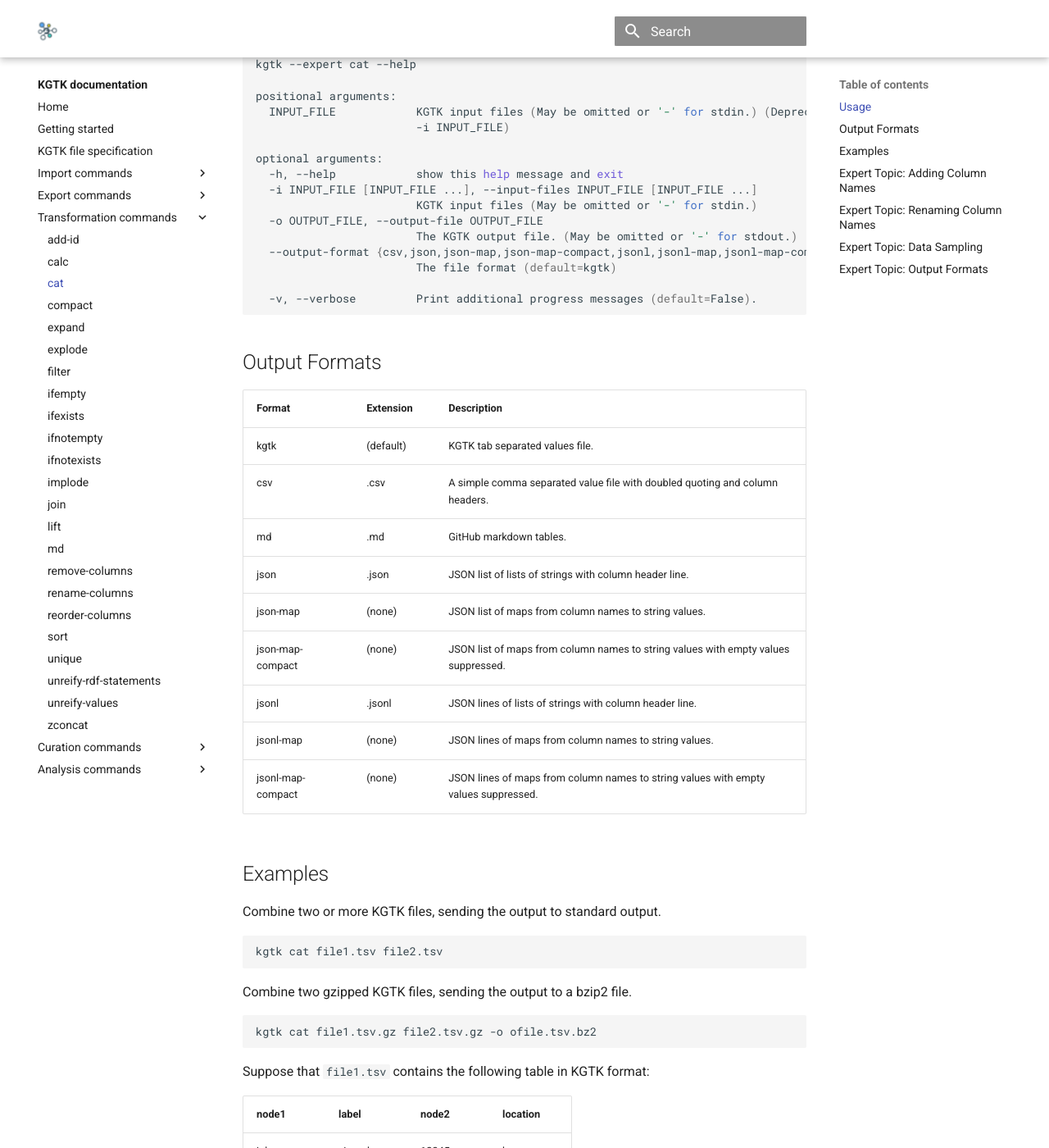
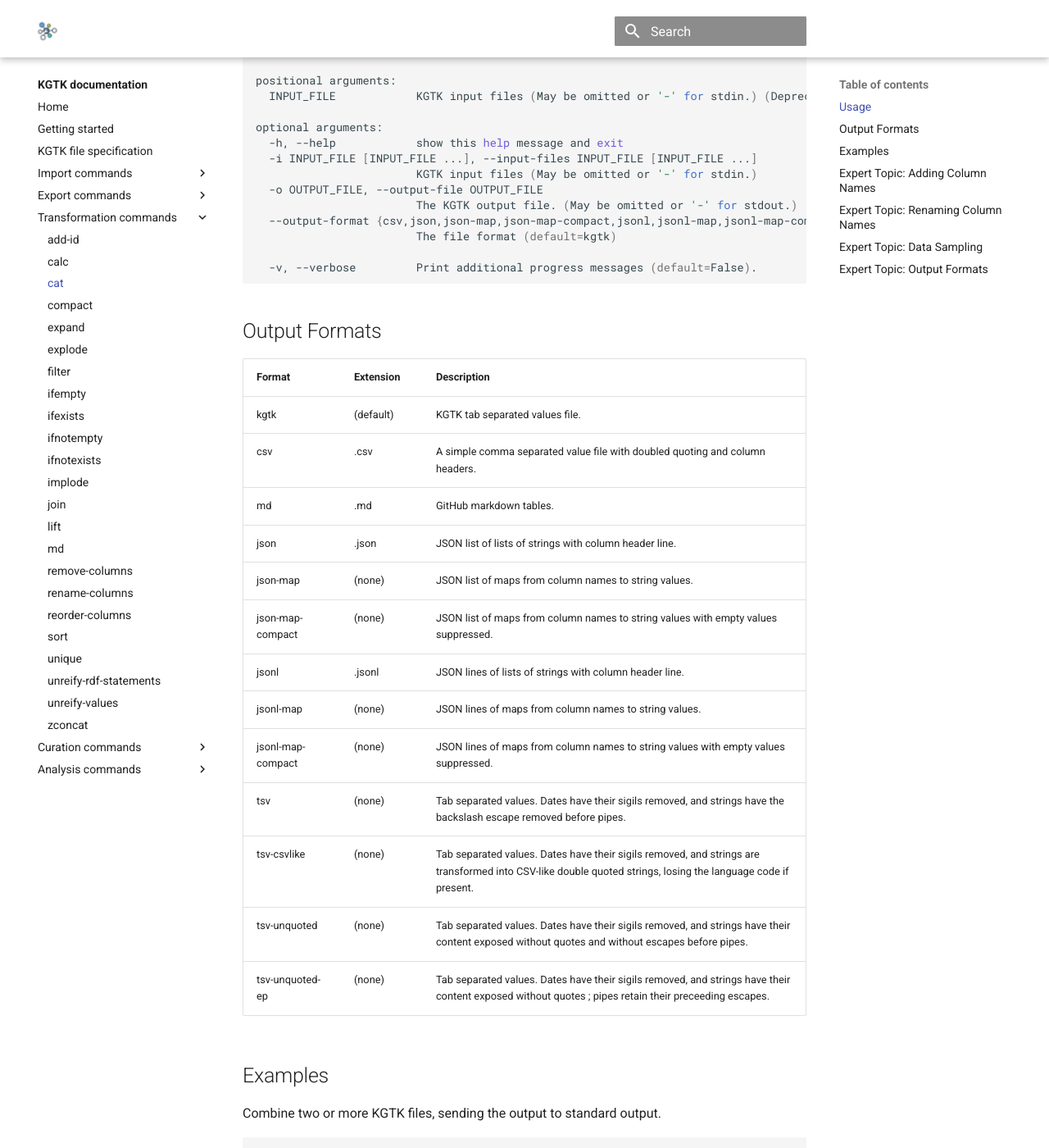
Before and after one commit to usc-isi-i2/kgtk, an MkDocs documentation site: the page built from docs/transform/cat.md, in a window 1280 px wide and 1400 px high, scrolled down 717 px. Shown: the whole window at 82% size. Built offline with MkDocs 1.6.1 and Material for MkDocs 9.7.7, drawn with Linux system fonts in a browser that asks for light colours; comment, search, counter and statistics services are not loaded; some of the changed text lies outside the part shown.

Commit message:
Update the documentation for kgtk cat.

````diff
--- a/docs/transform/cat.md
+++ b/docs/transform/cat.md
@@ -20,8 +20,7 @@
 
 ```bash
 usage: kgtk cat [-h] [-i INPUT_FILE [INPUT_FILE ...]] [-o OUTPUT_FILE]
-                [--output-format {csv,json,json-map,json-map-compact,jsonl,jsonl-map,jsonl-map-compact,kgtk,md}]
-                [-v]
+                [--output-format {csv,json,json-map,json-map-compact,jsonl,jsonl-map,jsonl-map-compact,kgtk,md,tsv,tsv-csvlike,tsv-unquoted,tsv-unquoted-ep}] [-v]
                 [INPUT_FILE [INPUT_FILE ...]]
 
 Concatenate two or more KGTK files, merging the columns appropriately. All files must be KGTK edge files or all files must be KGTK node files (unless overridden with --mode=NONE).
@@ -30,8 +29,7 @@
 kgtk --expert cat --help
 
 positional arguments:
-  INPUT_FILE            KGTK input files (May be omitted or '-' for stdin.) (Deprecated, use
-                        -i INPUT_FILE)
+  INPUT_FILE            KGTK input files (May be omitted or '-' for stdin.) (Deprecated, use -i INPUT_FILE)
 
 optional arguments:
   -h, --help            show this help message and exit
@@ -39,7 +37,7 @@
                         KGTK input files (May be omitted or '-' for stdin.)
   -o OUTPUT_FILE, --output-file OUTPUT_FILE
                         The KGTK output file. (May be omitted or '-' for stdout.)
-  --output-format {csv,json,json-map,json-map-compact,jsonl,jsonl-map,jsonl-map-compact,kgtk,md}
+  --output-format {csv,json,json-map,json-map-compact,jsonl,jsonl-map,jsonl-map-compact,kgtk,md,tsv,tsv-csvlike,tsv-unquoted,tsv-unquoted-ep}
                         The file format (default=kgtk)
 
   -v, --verbose         Print additional progress messages (default=False).
@@ -58,6 +56,10 @@
 | jsonl  | .jsonl    | JSON lines of lists of strings  with column header line. |
 | jsonl-map | (none)  | JSON lines of maps from column names to string values. |
 | jsonl-map-compact | (none)  | JSON lines of maps from column names to string values with empty values suppressed. |
+| tsv | (none) | Tab separated values.  Dates have their sigils removed, and strings have the backslash escape removed before pipes. |
+| tsv-csvlike | (none) | Tab separated values.  Dates have their sigils removed, and strings are transformed into CSV-like double quoted strings, losing the language code if present. |
+| tsv-unquoted | (none) | Tab separated values.  Dates have their sigils removed, and strings have their content exposed without quotes and without escapes before pipes. |
+| tsv-unquoted-ep | (none) | Tab separated values.  Dates have their sigils removed, and strings have their content exposed without quotes ; pipes retain their preceeding escapes. |
 
 ## Examples
 
````
